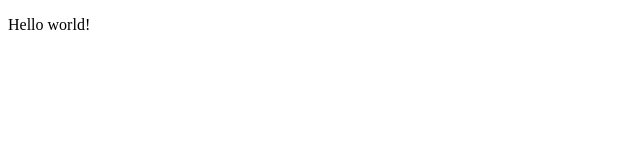
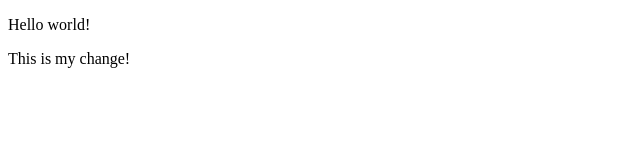
Before and after one commit to dolberg23/GitTest, a plain HTML site: page GitTest/WebContent/index.html in a window 1280 px wide. Shown: the whole page, without its empty margins (0-640 px from the left). Drawn offline with Linux system fonts and the light colour scheme.

Commit message:
Second commit

```diff
--- a/GitTest/WebContent/index.html
+++ b/GitTest/WebContent/index.html
@@ -6,5 +6,6 @@
 </head>
 <body>
 	<p>Hello world!</p>
+	<p>This is my change!</p>
 </body>
 </html>
```
